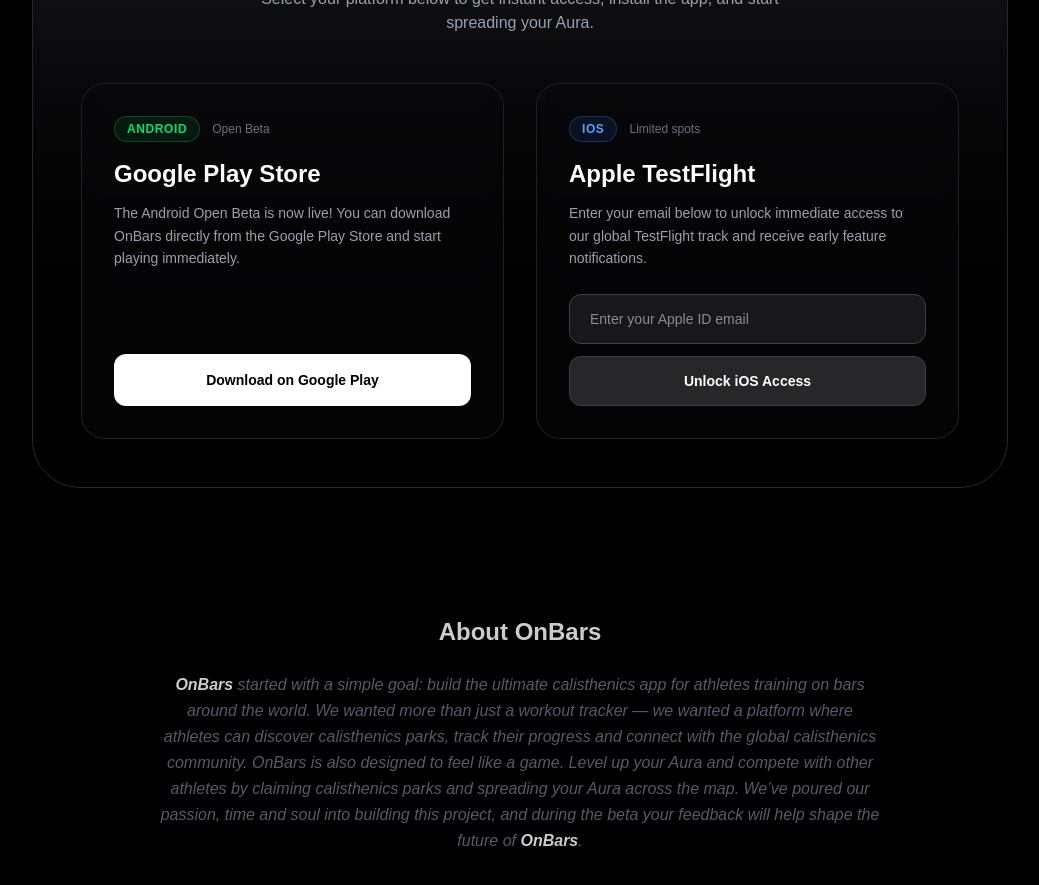
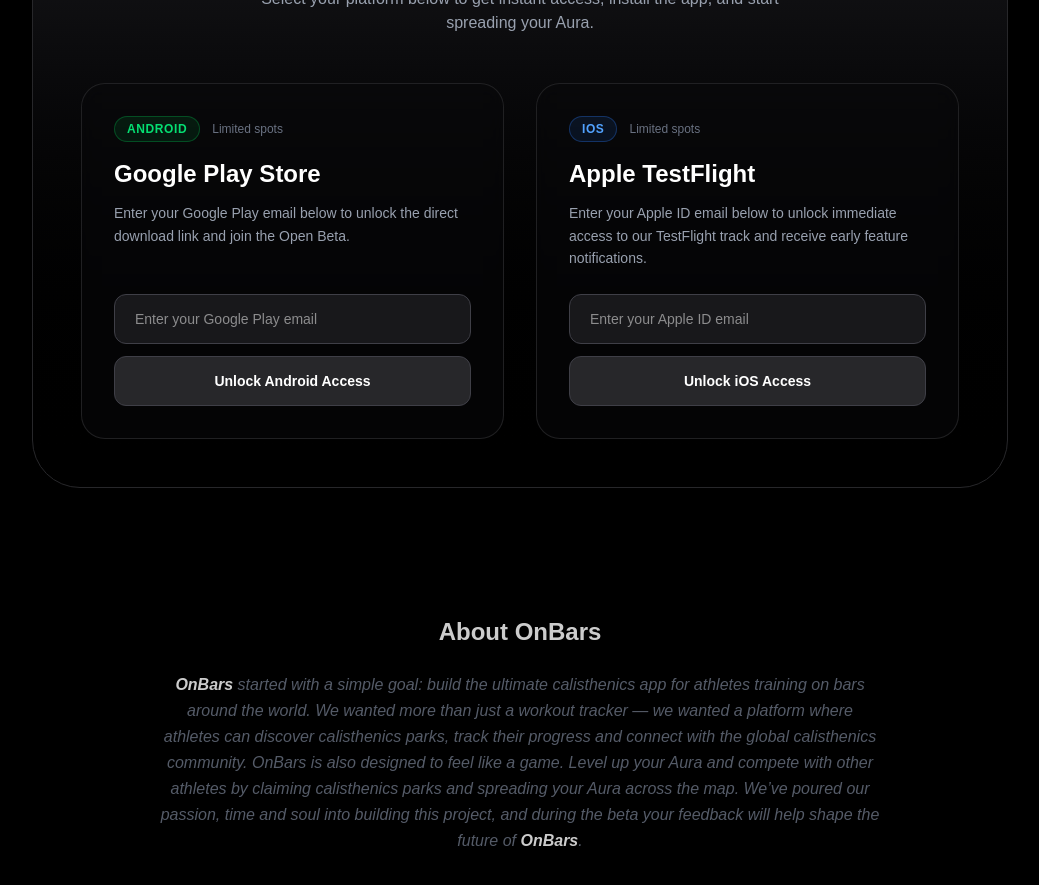
Before and after one commit to AngelosMam/onbars-site, a Next.js app: page / in a window 1280 px wide. Shown: the part 3080-3965 px from the top of the page, without its empty margins (120-1159 px from the left). Built offline with nearby package versions, Linux system fonts and the light colour scheme.

Commit message:
added_platform_parameter_to_formspree

```diff
--- a/app/page.js
+++ b/app/page.js
@@ -5,9 +5,12 @@
 import { motion, AnimatePresence } from "framer-motion";
 
 export default function Home() {
-  // State για το Mobile Menu & Forms
+  // State για το Mobile Menu
   const [isMobileMenuOpen, setIsMobileMenuOpen] = useState(false);
-  const [formStatus, setFormStatus] = useState("");
+
+  // Ξεχωριστά States για να δείξουμε τα μηνύματα επιτυχίας στην κάθε φόρμα
+  const [androidFormStatus, setAndroidFormStatus] = useState("");
+  const [iosFormStatus, setIosFormStatus] = useState("");
 
   // States & Refs για το Audio
   const audioRef = useRef(null);
@@ -17,8 +20,8 @@
   // Αρχικοποίηση του Audio (τρέχει μόνο στον client)
   useEffect(() => {
     audioRef.current = new Audio("/soundtrack.mp3");
-    audioRef.current.loop = true; // Να παίζει σε λούπα
-    audioRef.current.volume = 0;  // Ξεκινάει από το 0 για να γίνει το fade in
+    audioRef.current.loop = true;
+    audioRef.current.volume = 0;
 
     return () => {
       if (audioRef.current) {
@@ -27,7 +30,6 @@
     };
   }, []);
 
-  // Συνάρτηση για ομαλό Fade In
   const playAudioWithFadeIn = () => {
     if (!audioRef.current) return;
 
@@ -35,7 +37,7 @@
       setIsAudioPlaying(true);
 
       let volume = 0;
-      const targetVolume = 0.4; // Η μέγιστη ένταση (0.0 έως 1.0). Βάλτο στο 0.4 για να είναι ωραίο background χωρίς να ενοχλεί.
+      const targetVolume = 0.4;
 
       const fadeInterval = setInterval(() => {
         if (volume < targetVolume) {
@@ -44,13 +46,12 @@
         } else {
           clearInterval(fadeInterval);
         }
-      }, 250); // Κάθε 250ms αυξάνεται η ένταση (ομαλό fade in ~2 δευτερολέπτων)
+      }, 250);
     }).catch((error) => {
       console.log("Το Autoplay μπλοκαρίστηκε από τον browser:", error);
     });
   };
 
-  // Toggle Play/Pause από το κουμπί
   const toggleAudio = () => {
     if (!audioRef.current) return;
 
@@ -58,14 +59,12 @@
       audioRef.current.pause();
       setIsAudioPlaying(false);
     } else {
-      // Αν πατήσει play χειροκίνητα, βάζουμε κατευθείαν την ένταση στο 0.4
       audioRef.current.volume = 0.4;
       audioRef.current.play();
       setIsAudioPlaying(true);
     }
   };
 
-  // Περιμένουμε το πρώτο κλικ ή scroll του χρήστη για να ξεκινήσει η μουσική
   useEffect(() => {
     const handleFirstInteraction = () => {
       if (!hasInteracted) {
@@ -76,7 +75,6 @@
 
     window.addEventListener("click", handleFirstInteraction);
     window.addEventListener("scroll", handleFirstInteraction);
-    // Για κινητά
     window.addEventListener("touchstart", handleFirstInteraction);
 
     return () => {
@@ -86,7 +84,6 @@
     };
   }, [hasInteracted]);
 
-  // Συνάρτηση για ομαλό scroll στα sections (Διορθωμένη για mobile)
   const scrollToSection = (e, sectionId) => {
     if (e) e.preventDefault();
 
@@ -107,9 +104,13 @@
     transition: { duration: 0.6 }
   };
 
-  const handleFormSubmit = async (e) => {
+  // Ανανεωμένη συνάρτηση που δέχεται και την πλατφόρμα
+  const handleFormSubmit = async (e, platform) => {
     e.preventDefault();
-    setFormStatus("submitting");
+
+    // Επιλέγουμε ποιο status θα ενημερώσουμε
+    const setStatus = platform === 'android' ? setAndroidFormStatus : setIosFormStatus;
+    setStatus("submitting");
 
     const form = e.target;
     const formData = new FormData(form);
@@ -123,12 +124,12 @@
         },
       });
 
-      setFormStatus("success");
+      setStatus("success");
       form.reset();
 
     } catch (error) {
       console.error("Σφάλμα κατά την υποβολή:", error);
-      setFormStatus("error");
+      setStatus("error");
     }
   };
 
@@ -395,35 +396,76 @@
 
           <div className="grid grid-cols-1 md:grid-cols-2 gap-8 text-left items-stretch">
 
-            {/* ANDROID BLOCK (OPEN BETA) */}
+            {/* ANDROID BLOCK */}
             <div className="bg-zinc-950/50 border border-zinc-800/80 p-8 rounded-3xl flex flex-col justify-between backdrop-blur-sm">
               <div>
                 <div className="flex items-center gap-3 mb-4">
                   <span className="px-3 py-1 rounded-full border border-green-500/30 bg-green-500/10 text-green-400 text-xs font-bold uppercase tracking-wider">
                     Android
                   </span>
-                  <span className="text-xs text-gray-500 font-medium">Open Beta</span>
+                  <span className="text-xs text-gray-500 font-medium">Limited spots</span>
                 </div>
                 <h3 className="text-2xl font-bold text-white mb-3">Google Play Store</h3>
                 <p className="text-gray-400 text-sm mb-6 leading-relaxed">
-                  The Android Open Beta is now live! You can download OnBars directly from the Google Play Store and start playing immediately.
+                  Enter your Google Play email below to unlock the direct download link and join the Open Beta.
                 </p>
               </div>
 
-              {/* Action Button for Android */}
-              <div className="flex flex-col gap-3 mt-auto pt-8">
+              {/* Form Status Content for Android */}
+              <div className="mt-auto">
+                {androidFormStatus === "success" ? (
+                  <motion.div
+                    initial={{ opacity: 0, scale: 0.95 }}
+                    animate={{ opacity: 1, scale: 1 }}
+                    className="space-y-4"
+                  >
+                    <div className="p-4 bg-green-500/10 border border-green-500/30 rounded-2xl text-center">
+                      <p className="text-green-400 text-sm font-semibold">Welcome to OnBars! ⚡</p>
+                    </div>
                     <a
                       href="https://play.google.com/store/apps/details?id=com.people.on.bars"
                       target="_blank"
                       rel="noopener noreferrer"
-                  className="w-full text-center bg-white text-black px-6 py-4 rounded-xl font-bold hover:bg-green-400 hover:shadow-[0_0_20px_rgba(34,211,0,0.4)] transition-all text-sm transform active:scale-95"
+                      className="block w-full text-center bg-white text-black px-6 py-4 rounded-xl font-bold hover:shadow-[0_0_20px_rgba(34,211,0,0.4)] transition-all text-sm transform active:scale-95"
                     >
                       Download on Google Play
                     </a>
+                  </motion.div>
+                ) : (
+                  <form
+                    action="https://formspree.io/f/mqeyebjq"
+                    method="POST"
+                    onSubmit={(e) => handleFormSubmit(e, 'android')}
+                    className="flex flex-col gap-3"
+                  >
+                    {/* HIDDEN FIELD GIA NA KSEREIS STO FORMSPREE OTI EINAI ANDROID */}
+                    <input type="hidden" name="platform" value="Android" />
+
+                    <input
+                      type="email"
+                      name="email"
+                      required
+                      placeholder="Enter your Google Play email"
+                      className="w-full px-5 py-3.5 rounded-xl bg-zinc-900 border border-zinc-700 text-white outline-none focus:border-green-500 transition-all text-sm"
+                    />
+                    <button
+                      type="submit"
+                      disabled={androidFormStatus === "submitting"}
+                      className="w-full bg-zinc-800 border border-zinc-700 text-white px-6 py-3.5 rounded-xl font-bold hover:bg-green-500 hover:text-black hover:border-green-500 transition-all disabled:opacity-50 text-sm"
+                    >
+                      {androidFormStatus === "submitting" ? "Processing..." : "Unlock Android Access"}
+                    </button>
+                    {androidFormStatus === "error" && (
+                      <p className="text-red-400 text-xs mt-1 text-center font-medium">
+                        Oops! Something went wrong. Please try again.
+                      </p>
+                    )}
+                  </form>
+                )}
               </div>
             </div>
 
-            {/* IOS BLOCK (FORMSPREE FUNNEL) */}
+            {/* IOS BLOCK */}
             <div className="bg-zinc-950/50 border border-zinc-800/80 p-8 rounded-3xl flex flex-col justify-between backdrop-blur-sm">
               <div>
                 <div className="flex items-center gap-3 mb-4">
@@ -434,13 +476,13 @@
                 </div>
                 <h3 className="text-2xl font-bold text-white mb-3">Apple TestFlight</h3>
                 <p className="text-gray-400 text-sm mb-6 leading-relaxed">
-                  Enter your email below to unlock immediate access to our global TestFlight track and receive early feature notifications.
+                  Enter your Apple ID email below to unlock immediate access to our TestFlight track and receive early feature notifications.
                 </p>
               </div>
 
-              {/* Form Status Content */}
+              {/* Form Status Content for iOS */}
               <div className="mt-auto">
-                {formStatus === "success" ? (
+                {iosFormStatus === "success" ? (
                   <motion.div
                     initial={{ opacity: 0, scale: 0.95 }}
                     animate={{ opacity: 1, scale: 1 }}
@@ -462,9 +504,12 @@
                   <form
                     action="https://formspree.io/f/mqeyebjq"
                     method="POST"
-                    onSubmit={handleFormSubmit}
+                    onSubmit={(e) => handleFormSubmit(e, 'ios')}
                     className="flex flex-col gap-3"
                   >
+                    {/* HIDDEN FIELD GIA NA KSEREIS STO FORMSPREE OTI EINAI IOS */}
+                    <input type="hidden" name="platform" value="iOS" />
+
                     <input
                       type="email"
                       name="email"
@@ -474,12 +519,12 @@
                     />
                     <button
                       type="submit"
-                      disabled={formStatus === "submitting"}
+                      disabled={iosFormStatus === "submitting"}
                       className="w-full bg-zinc-800 border border-zinc-700 text-white px-6 py-3.5 rounded-xl font-bold hover:bg-cyan-500 hover:text-black hover:border-cyan-500 transition-all disabled:opacity-50 text-sm"
                     >
-                      {formStatus === "submitting" ? "Processing..." : "Unlock iOS Access"}
+                      {iosFormStatus === "submitting" ? "Processing..." : "Unlock iOS Access"}
                     </button>
-                    {formStatus === "error" && (
+                    {iosFormStatus === "error" && (
                       <p className="text-red-400 text-xs mt-1 text-center font-medium">
                         Oops! Something went wrong. Please try again.
                       </p>
```
Lines whose indentation alone changed are shown as unchanged.
